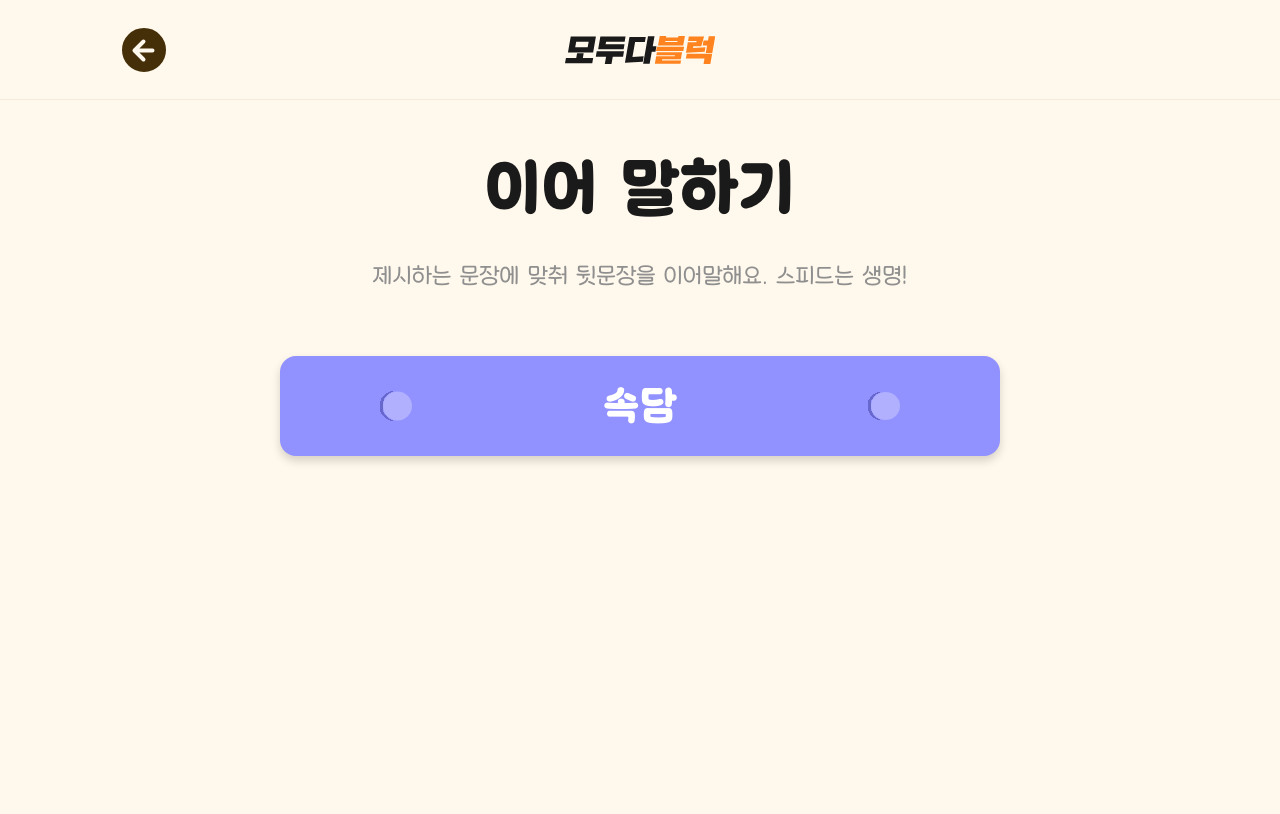
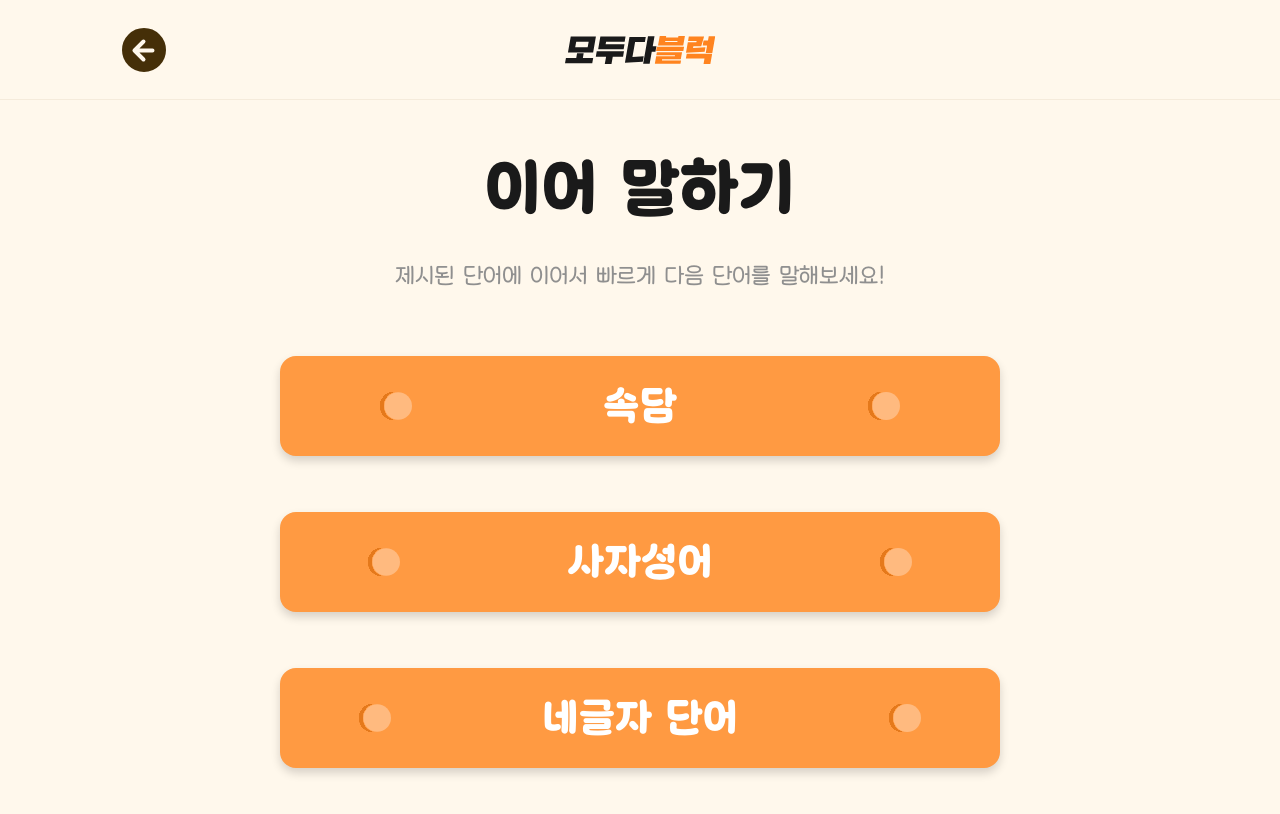
Before and after one commit to gandy818/personality-test, a Next.js app: page /relayspeaking in a window 1280 px wide. Shown: the top 814 px of the page. Built offline with nearby package versions, Linux system fonts and the light colour scheme.

Commit message:
feat: 이어말하기 목록 추가

```diff
--- a/src/app/layout.tsx
+++ b/src/app/layout.tsx
@@ -3,7 +3,7 @@ import './globals.css';
 
 export const metadata: Metadata = {
   title: '모두다블럭',
-  description: 'Generated by create next app',
+  description: '술자리게임,단체게임,게임,예능게임,게임사이트,예능게임사이트',
 };
 
 export const viewport = 'width=device-width, initial-scale=1';
--- a/src/app/relayspeaking/[keyword]/page.tsx
+++ b/src/app/relayspeaking/[keyword]/page.tsx
@@ -1,3 +1,5 @@
+import Link from 'next/link';
+
 // 빌드를 위한 경로 미리 설정
 export async function generateStaticParams() {
   const keywords = ['fruit'];
@@ -8,5 +10,20 @@ export async function generateStaticParams() {
 }
 
 export default function relayspeakingKeywordPage() {
-  return <div>이어말하기~</div>;
+  return (
+    <div>
+      {/* 헤더 */}
+      <header className="h-[6.25rem] relative py-[1.625rem] border-b border-[#9879451a]">
+        <Link href={'/'} className="absolute ">
+          <img src="/images/뒤로가기.svg" alt="logo" className="pl-5 sm:pl-[7.5rem]" />
+        </Link>
+        <div className="flex-center gap-[477px] h-12">
+          <Link href="/" className="w-fit flex-center">
+            <img src="/images/로고.svg" alt="logo" />
+          </Link>
+        </div>
+      </header>
+      <p>아직 준비중이에요 금방 완성시킬게요!</p>
+    </div>
+  );
 }
--- a/src/app/relayspeaking/page.tsx
+++ b/src/app/relayspeaking/page.tsx
@@ -18,7 +18,7 @@ export default function relayspeakingPage() {
       {/* 타이틀 */}
       <h1 className="text-center mt-10 text-[32px] xs:text-[64px] font-black">이어 말하기</h1>
       <p className="mt-6 text-[#8F8F8F] text-base font-normal xs:text-2xl text-center">
-        제시하는 문장에 맞춰 뒷문장을 이어말해요. 스피드는 생명!
+        제시된 단어에 이어서 빠르게 다음 단어를 말해보세요!
       </p>
 
       {/* 목록 */}
@@ -26,11 +26,31 @@ export default function relayspeakingPage() {
         {/* 속담 */}
         <Link
           href="fruit"
-          className="btn flex shadow-block justify-around self-center bg-[#9191FF] border-none hover:bg-[#9191FF] w-full md:w-[45rem] h-16 xs:h-[6.25rem] px-2 rounded-2xl text-white text-[32px] xs:text-[40px] font-bold text-center"
+          className="btn flex shadow-block justify-around self-center bg-[#FF9A42] border-none hover:bg-[#FF9A42] w-full md:w-[45rem] h-16 xs:h-[6.25rem] px-2 rounded-2xl text-white text-[32px] xs:text-[40px] font-bold text-center"
         >
-          <img src="/images/블럭동그라미.svg" alt="blockImg" className="w-6 xs:w-8 h-8" />
+          <img src="/images/블럭주황동그라미.svg" alt="blockImg" className="w-6 xs:w-8 h-8" />
           속담
-          <img src="/images/블럭동그라미.svg" alt="blockImg" className="w-6 xs:w-8" />
+          <img src="/images/블럭주황동그라미.svg" alt="blockImg" className="w-6 xs:w-8" />
+        </Link>
+
+        {/* 사자성어 */}
+        <Link
+          href="fruit"
+          className="btn flex shadow-block justify-around self-center bg-[#FF9A42] border-none hover:bg-[#FF9A42] w-full md:w-[45rem] h-16 xs:h-[6.25rem] px-2 rounded-2xl text-white text-[32px] xs:text-[40px] font-bold text-center"
+        >
+          <img src="/images/블럭주황동그라미.svg" alt="blockImg" className="w-6 xs:w-8 h-8" />
+          사자성어
+          <img src="/images/블럭주황동그라미.svg" alt="blockImg" className="w-6 xs:w-8" />
+        </Link>
+
+        {/* 네글자 단어 */}
+        <Link
+          href="fruit"
+          className="btn flex shadow-block justify-around self-center bg-[#FF9A42] border-none hover:bg-[#FF9A42] w-full md:w-[45rem] h-16 xs:h-[6.25rem] px-2 rounded-2xl text-white text-[32px] xs:text-[40px] font-bold text-center"
+        >
+          <img src="/images/블럭주황동그라미.svg" alt="blockImg" className="w-6 xs:w-8 h-8" />
+          네글자 단어
+          <img src="/images/블럭주황동그라미.svg" alt="blockImg" className="w-6 xs:w-8" />
         </Link>
       </div>
     </div>
```
Also changed, not shown: src/app/globals.css (+3 -5 lines), public/images/블럭주황동그라미.svg (added).
